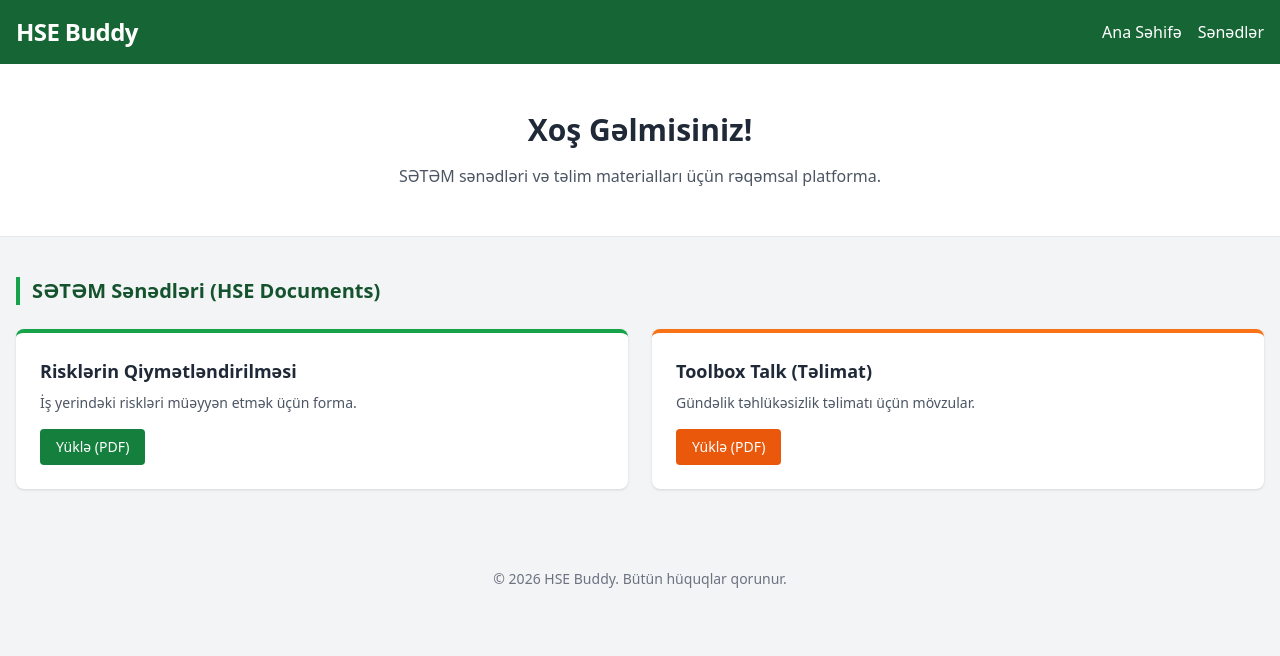
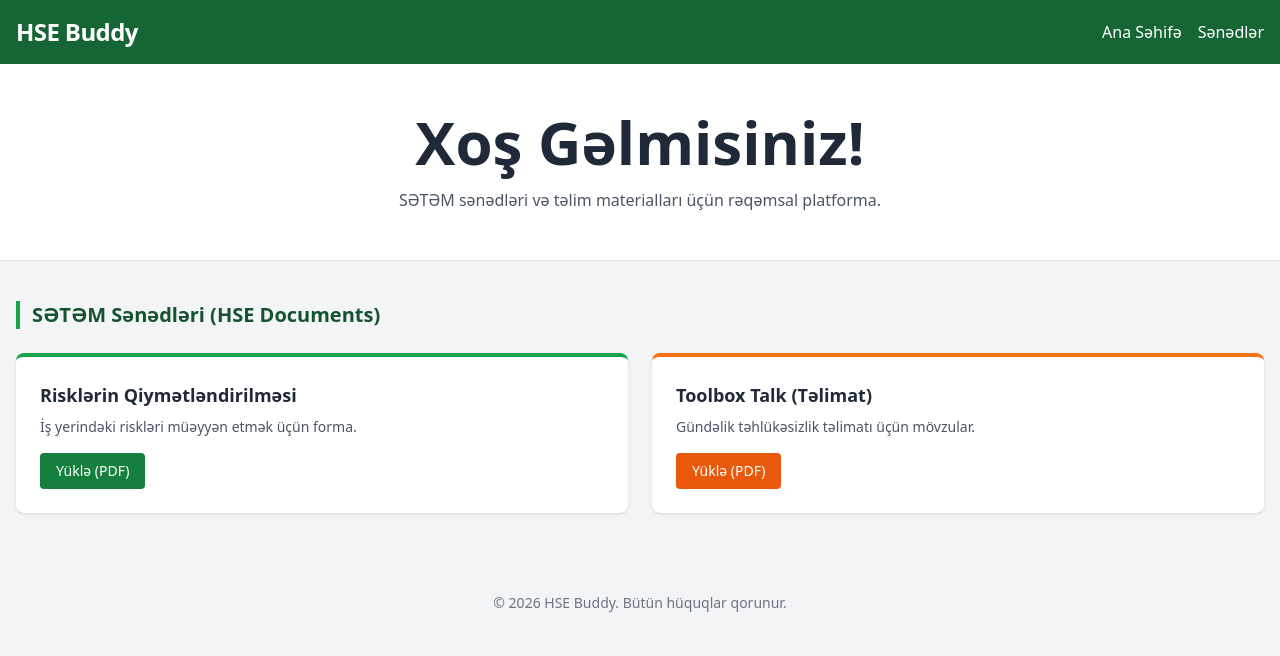
Before and after one commit to Hsebuddy/HSEbuddy.gethub.io, a plain HTML site: page index.html in a window 1280 px wide. Drawn offline with nearby package versions, Linux system fonts and the light colour scheme.

Commit message:
Update index.html

```diff
--- a/index.html
+++ b/index.html
@@ -19,7 +19,7 @@
     </nav>
 
     <header class="bg-white py-12 border-b text-center">
-        <h2 class="text-3xl font-extrabold text-gray-800">Xoş Gəlmisiniz!</h2>
+        <h2 class="text-6xl font-extrabold text-gray-800">Xoş Gəlmisiniz!</h2>
         <p class="mt-4 text-gray-600">SƏTƏM sənədləri və təlim materialları üçün rəqəmsal platforma.</p>
     </header>
 
```
